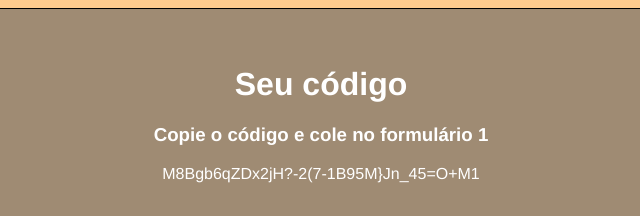
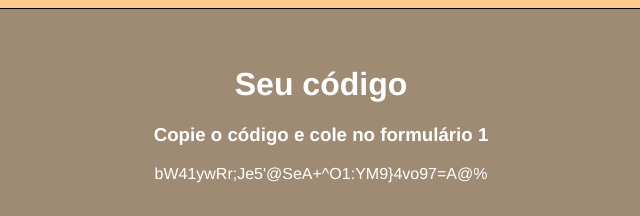
Before and after one commit to Projeto-webar/codigo-2, a plain HTML site: page index.html in a window 1280 px wide. Shown: the top 216 px of the page, 319-959 px from the left. Drawn offline with Linux system fonts and the light colour scheme.

Commit message:
Update index.html Mudanca codigo

```diff
--- a/index.html
+++ b/index.html
@@ -119,7 +119,7 @@
     <div class="content">
       <h1 class="titulo">Seu código</h1>
       <h3 class="informe">Copie o código e cole no formulário 1</h3>
-      <p id="codigoid" class="codigo">M8Bgb6qZDx2jH?-2(7-1B95M}Jn_45=O+M1</p>
+      <p id="codigoid" class="codigo">bW41ywRr;Je5'@SeA+^O1:YM9}4vo97=A@%</p>
 
       <div class="button">
         <a href="javascript:void(0)" onclick="copyToClickBoard()">Copiar</a>
```
